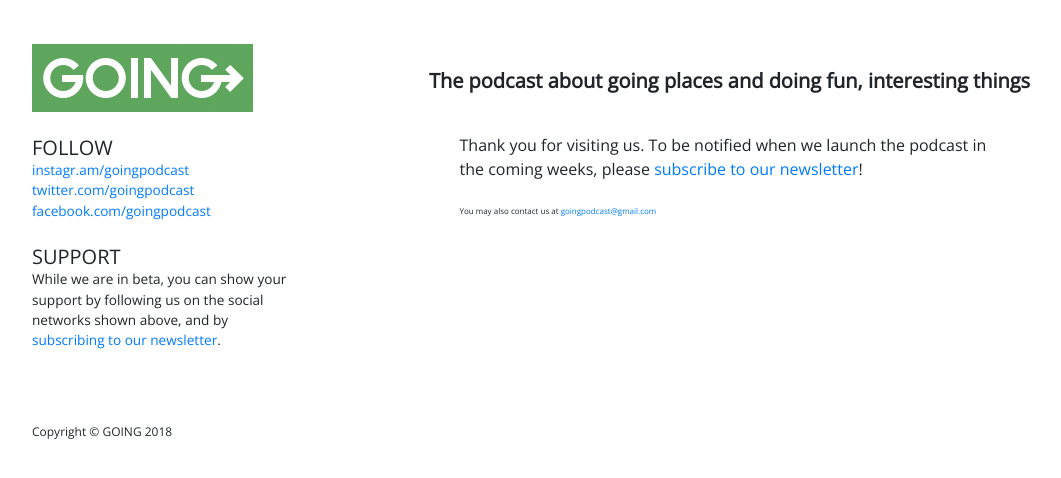
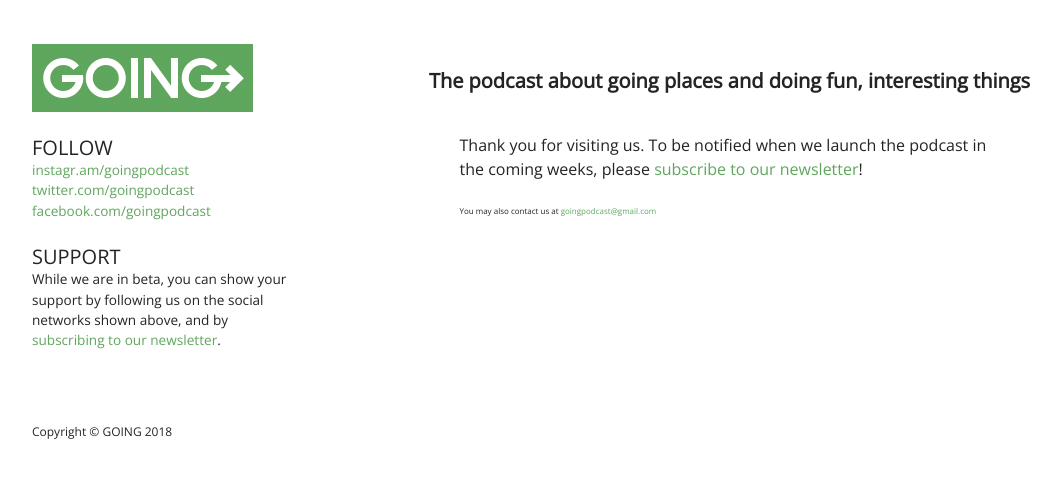
Before and after one commit to goingpodcast/GOING, a website: page index.html in a window 1280 px wide. Shown: the whole page, without its empty margins (53-1114 px from the left). Drawn offline with nearby package versions, Linux system fonts and the light colour scheme.

Commit message:
Updating text and links to brand colors

```diff
--- a/style.css
+++ b/style.css
@@ -1,6 +1,11 @@
 body {
   padding-top: 20px;
   font-family: 'Open Sans', sans-serif;
+	color: #242424;
+}
+
+a {
+	color: #60a65e;
 }
 
 
```
